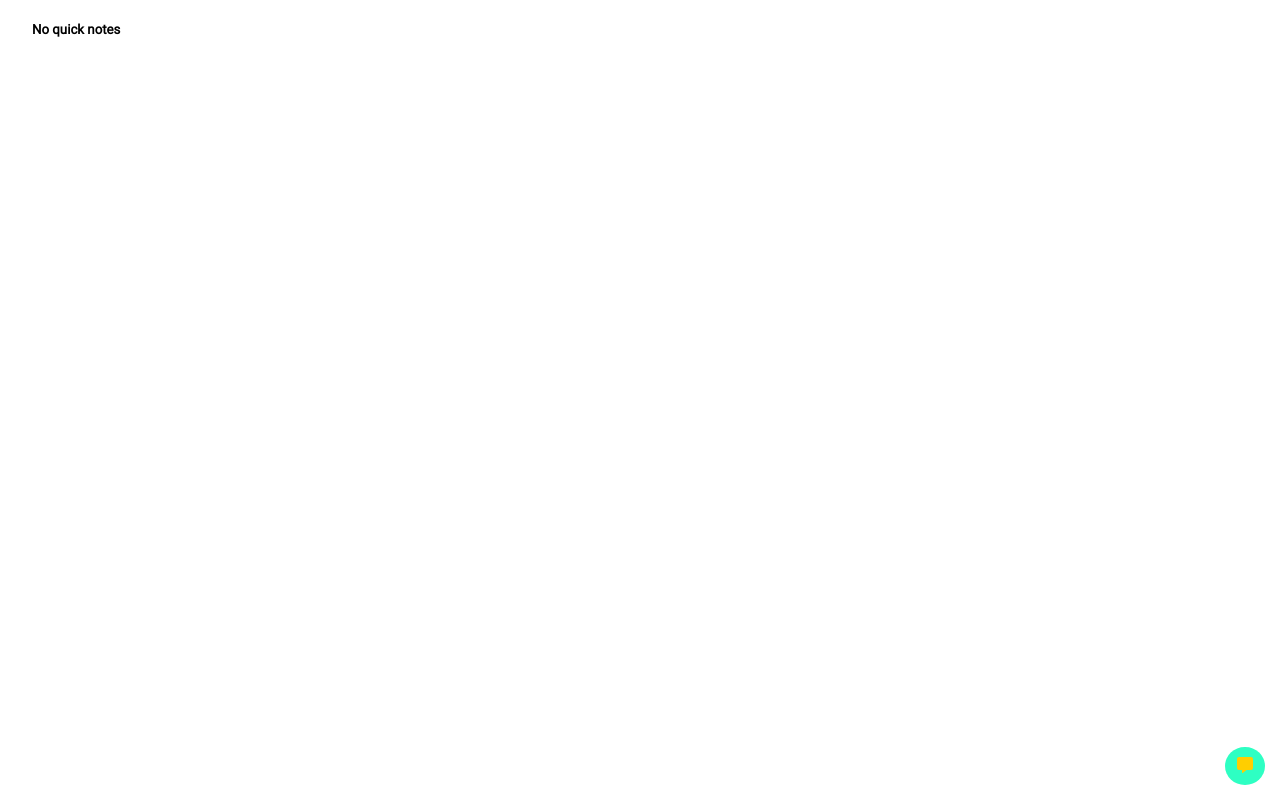
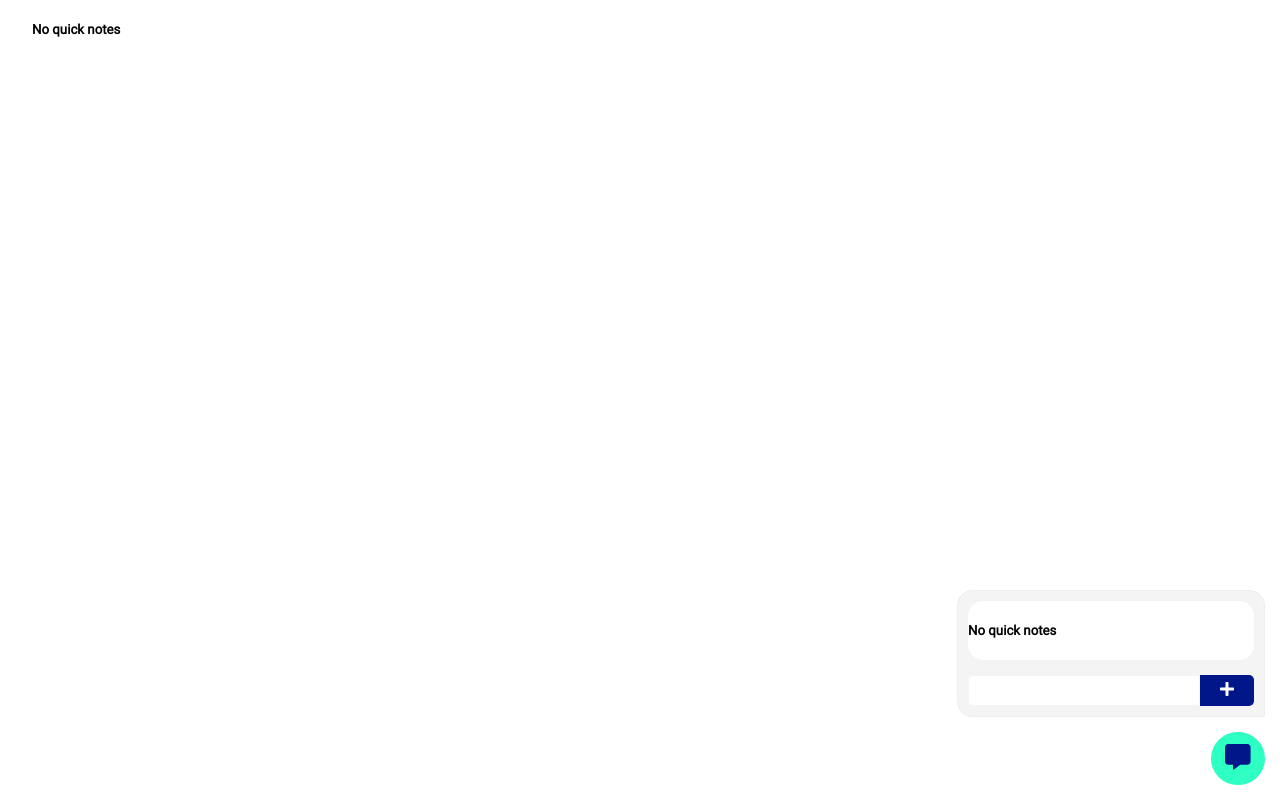
Before and after one commit to glauroqj/record-union, a Next.js app: page / in a window 1280 px wide. Built offline with nearby package versions, Linux system fonts and the light colour scheme.

Commit message:
add: new style to modal

```diff
--- a/src/styles/button.scss
+++ b/src/styles/button.scss
@@ -19,13 +19,18 @@
   }
 
   &.send {
-
+    background-color: $secondary-color;
+    color: #fff;
+    padding: 6px 20px;
+    border-top-right-radius: 5px;
+    border-bottom-right-radius: 5px;
   }
 
   &.balloon {
-    padding: 10px 12px;
+    padding: 12px 14px;
     border-radius: 50%;
     background-color: $main-color;
     color: $secondary-color;
+    font-size: 1.6em;
   }
 }
--- a/src/styles/list.scss
+++ b/src/styles/list.scss
@@ -50,30 +50,29 @@
   }
 
   &.list-popup {
-    max-height: 180px;
-    min-height: 180px;
-    max-width: 200px;
-    overflow-wrap: break-word;
-    overflow: auto;
-    text-align: left;
+    max-height: 230px;
+    overflow: scroll;
+    margin-bottom: 15px;
+    background-color: #fff;
+    border-radius: 15px;
 
     .list-item {
 
       .text-item {
         padding: 0px 5px 0px 15px;
+        font-size: 0.9em;
+        white-space: nowrap;
+        text-overflow: ellipsis;
+        overflow: hidden;
+
+        span {
+          font-size: 9px;
+          color: #cecece;
+          position: absolute;
+          left: 0px;
+          bottom: 0px;
+        }
       }
     }
   }
-
-  &.insert-item {
-    display: flex;
-
-    input {
-      flex: 1;
-    }
-
-    button {
-
-    }
-  }
 }
--- a/src/styles/quick-notes.scss
+++ b/src/styles/quick-notes.scss
@@ -12,10 +12,43 @@
   // right: 0px;
 
   .popup {
-    // align-self: flex-end;
-    // width: 200px;
-    // height: 200px;
-    // position: fixed;
-    // bottom: 60px;
+    border: 1px solid #eee;
+    border-radius: 15px;
+    border-bottom-right-radius: 0;
+    max-height: 350px;
+    min-height: 50px;
+    max-width: 320px;
+    padding: 10px;
+    margin: 0 0px 15px 0;
+    overflow-wrap: break-word;
+    overflow: auto;
+    text-align: left;
+    overflow-x: hidden;
+    background-color: #f4f4f4;
+
+    .insert-item {
+      display: flex;
+      background-color: #f5f5f5;
+      width: 100%;
+
+      input {
+        flex: 1;
+        border-top-left-radius: 5px;
+        border-bottom-left-radius: 5px;
+        border: 1px solid #f5f5f5;
+        outline: none;
+        padding: 5px;
+        color: #323232;
+        letter-spacing: .8px;
+
+        &:focus {
+          border-color: $secondary-color;
+        }
+      }
+
+      button {
+
+      }
+    }
   }
 }
--- a/src/styles/variables.scss
+++ b/src/styles/variables.scss
@@ -1,3 +1,4 @@
 $main-color: #2effc3;
-$secondary-color: #ffce00;
+$secondary-color: #011688;
+$third-color: #ffce00;
 $remove-color: #e74c3c;
--- a/src/ui/Button/Button.js
+++ b/src/ui/Button/Button.js
@@ -3,13 +3,13 @@ import PropTypes from 'prop-types'
 import classNames from 'classnames'
 
 import { FontAwesomeIcon } from '@fortawesome/react-fontawesome'
-import { faCheck, faTimes, faCommentAlt } from '@fortawesome/free-solid-svg-icons'
+import { faPlus, faTimes, faCommentAlt } from '@fortawesome/free-solid-svg-icons'
 
 class Button extends PureComponent {
 
   chooseIcon = (type) => {
     if (type === 'remove') return faTimes
-    if (type === 'send') return faCheck
+    if (type === 'send') return faPlus
     if (type === 'balloon') return faCommentAlt
     return ''
   }
--- a/src/ui/List/InsertItem.js
+++ b/src/ui/List/InsertItem.js
@@ -3,6 +3,7 @@ import { connect } from 'react-redux'
 import PropTypes from 'prop-types'
 
 import Loader from '../../ui/Loader'
+import { Button } from '../Button'
 
 /** actions */
 import { addNote } from '../../store/actions/noteActions'
@@ -19,19 +20,33 @@ class InsertItem extends Component {
     this.setState(state)
   }
 
-  sendNote = () => {
+  sendNote = (e) => {
     const { addNote } = this.props
     const { text } = this.state
     addNote(text)
+    this.setState({ text: '' })
+  }
+
+  sendForm = (e) => {
+    if (e.key === 'Enter') {
+      e.preventDefault()
+      this.sendNote()
+    }
   }
 
   render() {
     const { text } = this.state
     return (
-      <div className="insert-item">
-        <input type="text" value={text} onChange={this.handleInput} />
-        <button onClick={this.sendNote}>CLICK</button>
-      </div>
+      <form onKeyDown={this.sendForm}>
+        <div className="row">
+          <div className="col-xs-12">
+            <div className="insert-item">
+                <input type="text" value={text} onChange={this.handleInput} />
+                <Button type="send" click={this.sendNote} />
+            </div>
+          </div>
+        </div>
+      </form>
     )
   }
 }
--- a/src/ui/List/ListItem.js
+++ b/src/ui/List/ListItem.js
@@ -10,7 +10,7 @@ const ListItem = props => (
       <React.Fragment key={index}>
         <li className="list-item">
           <div className="text-item">
-            <span>{`${index} `}</span>{`${item.text}`}
+            <span>{`${index + 1} `}</span>{`${item.text}`}
           </div>
           <div className="btn-item">
             <Button type="remove" click={props.removeNoteList(index)} />
--- a/src/ui/QuickNotes/QuickNotes.js
+++ b/src/ui/QuickNotes/QuickNotes.js
@@ -7,7 +7,7 @@ import { Button } from '../Button'
 class QuickNotes extends Component {
 
   state = {
-    isCollapsed: true
+    isCollapsed: !true
   }
 
   tooglePopup = (e) => {
```
